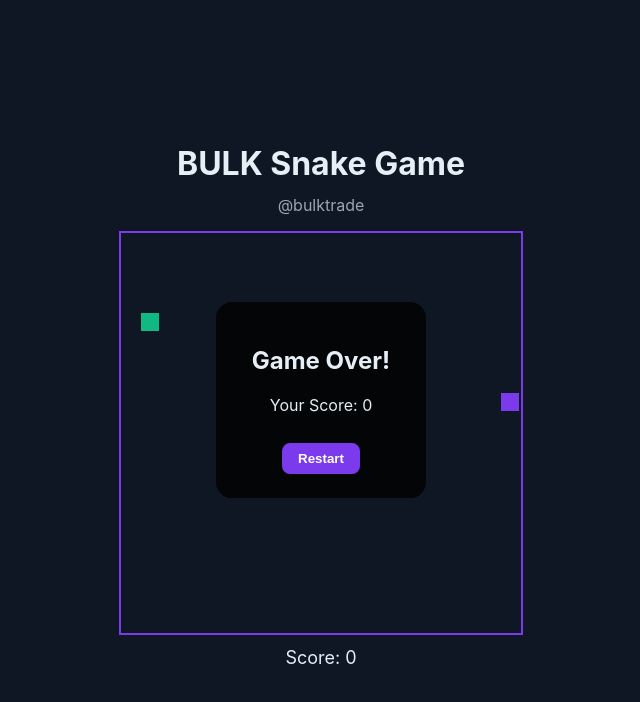
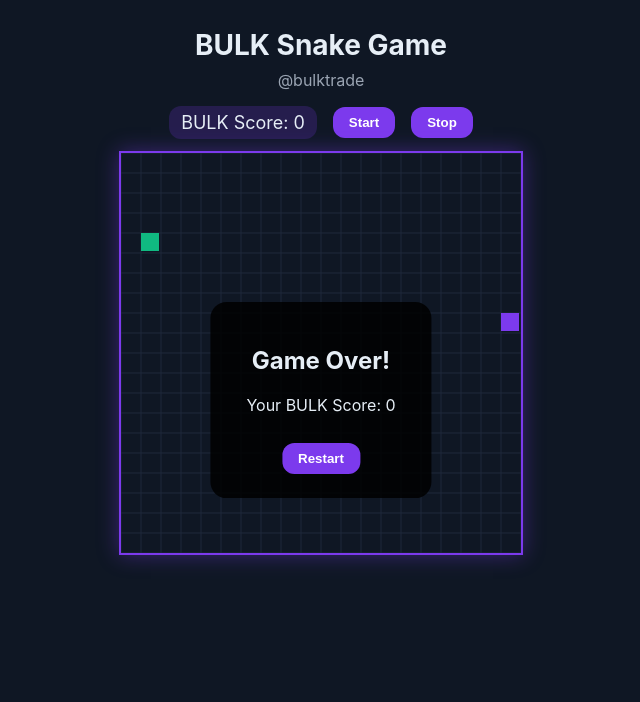
Before and after one commit to MetaOrbitHQ/bulk-game, a plain HTML site: page index.html in a window 1280 px wide. Shown: the whole page, without its empty margins (319-959 px from the left). Drawn offline with Linux system fonts and the light colour scheme.

Commit message:
Update index.html

```diff
--- a/index.html
+++ b/index.html
@@ -11,6 +11,7 @@
     --food:#10b981;
     --grid:#1e293b;
     --text:#e6eef6;
+    --accent:#7c3aed;
   }
   body {
     background: var(--bg);
@@ -19,49 +20,66 @@
     display:flex;
     flex-direction:column;
     align-items:center;
-    justify-content:center;
+    justify-content:flex-start;
     height:100vh;
     margin:0;
+    padding-top:20px;
   }
-  h1 { margin:12px 0; }
+  h1 {
+    margin:8px 0; font-size:28px;
+  }
   .handle { color:#9aa4b2; margin-bottom:16px; }
+  #dashboard { display:flex; gap:16px; margin-bottom:12px; align-items:center; }
+  #scoreBoard {
+    font-size:18px;
+    padding:6px 12px;
+    border-radius:12px;
+    background:rgba(124,58,237,0.2);
+  }
+  button {
+    padding:8px 16px;
+    border:none;
+    border-radius:12px;
+    font-weight:600;
+    cursor:pointer;
+    background:var(--accent);
+    color:white;
+  }
+  button:hover{ opacity:0.85; }
   #gameCanvas {
-    background: var(--grid);
+    background: linear-gradient(135deg, #111b34 0%, #070f1d 100%);
     display:block;
     border:2px solid var(--snake);
-  }
-  #scoreBoard {
-    margin-top:12px;
-    font-size:18px;
+    box-shadow:0 0 20px rgba(124,58,237,0.4);
   }
   #gameOver {
     position:absolute;
     top:50%;
-    transform:translateY(-50%);
-    background:rgba(0,0,0,0.8);
+    left:50%;
+    transform:translate(-50%,-50%);
+    background:rgba(0,0,0,0.85);
     padding:24px 36px;
     border-radius:16px;
     text-align:center;
     display:none;
+    color:var(--text);
   }
-  #gameOver button {
-    margin-top:12px;
-    padding:8px 16px;
-    border:none;
-    border-radius:8px;
-    background:#7c3aed;
-    color:white;
-    font-weight:600;
-    cursor:pointer;
-  }
+  #gameOver button { margin-top:12px; }
 </style>
 </head>
 <body>
 
 <h1>BULK Snake Game</h1>
 <div class="handle">@bulktrade</div>
+
+<div id="dashboard">
+  <div id="scoreBoard">BULK Score: 0</div>
+  <button id="startBtn">Start</button>
+  <button id="stopBtn">Stop</button>
+</div>
+
 <canvas id="gameCanvas" width="400" height="400"></canvas>
-<div id="scoreBoard">Score: 0</div>
+
 <div id="gameOver">
   <h2>Game Over!</h2>
   <p id="finalScore"></p>
@@ -72,24 +90,40 @@
 const canvas = document.getElementById('gameCanvas');
 const ctx = canvas.getContext('2d');
 const grid = 20;
+
 let snake = [{x:8, y:8}];
 let dx = 1;
 let dy = 0;
 let food = {x:5, y:5};
 let score = 0;
-let gameInterval;
+let gameInterval = null;
+let isRunning = false;
 
 function draw() {
+  // Background grid
   ctx.fillStyle = '#0f1724';
   ctx.fillRect(0,0,canvas.width,canvas.height);
+  ctx.strokeStyle = '#1e293b';
+  for(let x=0;x<=canvas.width;x+=grid){
+    ctx.beginPath();
+    ctx.moveTo(x,0);
+    ctx.lineTo(x,canvas.height);
+    ctx.stroke();
+  }
+  for(let y=0;y<=canvas.height;y+=grid){
+    ctx.beginPath();
+    ctx.moveTo(0,y);
+    ctx.lineTo(canvas.width,y);
+    ctx.stroke();
+  }
 
-  // Draw food
+  // Food
   ctx.fillStyle = '#10b981';
   ctx.fillRect(food.x*grid, food.y*grid, grid-2, grid-2);
 
-  // Draw snake
+  // Snake
   ctx.fillStyle = '#7c3aed';
-  snake.forEach((segment,i)=>{
+  snake.forEach((segment)=>{
     ctx.fillRect(segment.x*grid, segment.y*grid, grid-2, grid-2);
   });
 }
@@ -97,7 +131,7 @@ function draw() {
 function update() {
   const head = {x:snake[0].x+dx, y:snake[0].y+dy};
 
-  // Check collisions
+  // Collision detection
   if(head.x<0 || head.y<0 || head.x>=canvas.width/grid || head.y>=canvas.height/grid || snake.some(s=>s.x===head.x && s.y===head.y)) {
     gameOver();
     return;
@@ -105,14 +139,15 @@ function update() {
 
   snake.unshift(head);
 
-  // Check food
+  // Eating food
   if(head.x === food.x && head.y === food.y){
     score++;
-    document.getElementById('scoreBoard').innerText = 'Score: ' + score;
+    document.getElementById('scoreBoard').innerText = 'BULK Score: ' + score;
     placeFood();
   } else {
     snake.pop();
   }
+
   draw();
 }
 
@@ -133,19 +168,29 @@ function changeDirection(e){
 
 function gameOver(){
   clearInterval(gameInterval);
+  isRunning = false;
   document.getElementById('gameOver').style.display='block';
-  document.getElementById('finalScore').innerText = 'Your Score: ' + score;
+  document.getElementById('finalScore').innerText = 'Your BULK Score: ' + score;
 }
 
 function startGame(){
   snake=[{x:8,y:8}]; dx=1; dy=0; score=0; placeFood();
-  document.getElementById('scoreBoard').innerText='Score: 0';
+  document.getElementById('scoreBoard').innerText='BULK Score: 0';
   document.getElementById('gameOver').style.display='none';
   clearInterval(gameInterval);
   gameInterval = setInterval(update,150);
+  isRunning = true;
+}
+
+function stopGame(){
+  clearInterval(gameInterval);
+  isRunning = false;
 }
 
 document.addEventListener('keydown', changeDirection);
+document.getElementById('startBtn').addEventListener('click',()=>{ if(!isRunning) startGame(); });
+document.getElementById('stopBtn').addEventListener('click',()=>{ if(isRunning) stopGame(); });
+
 startGame();
 </script>
 
```
